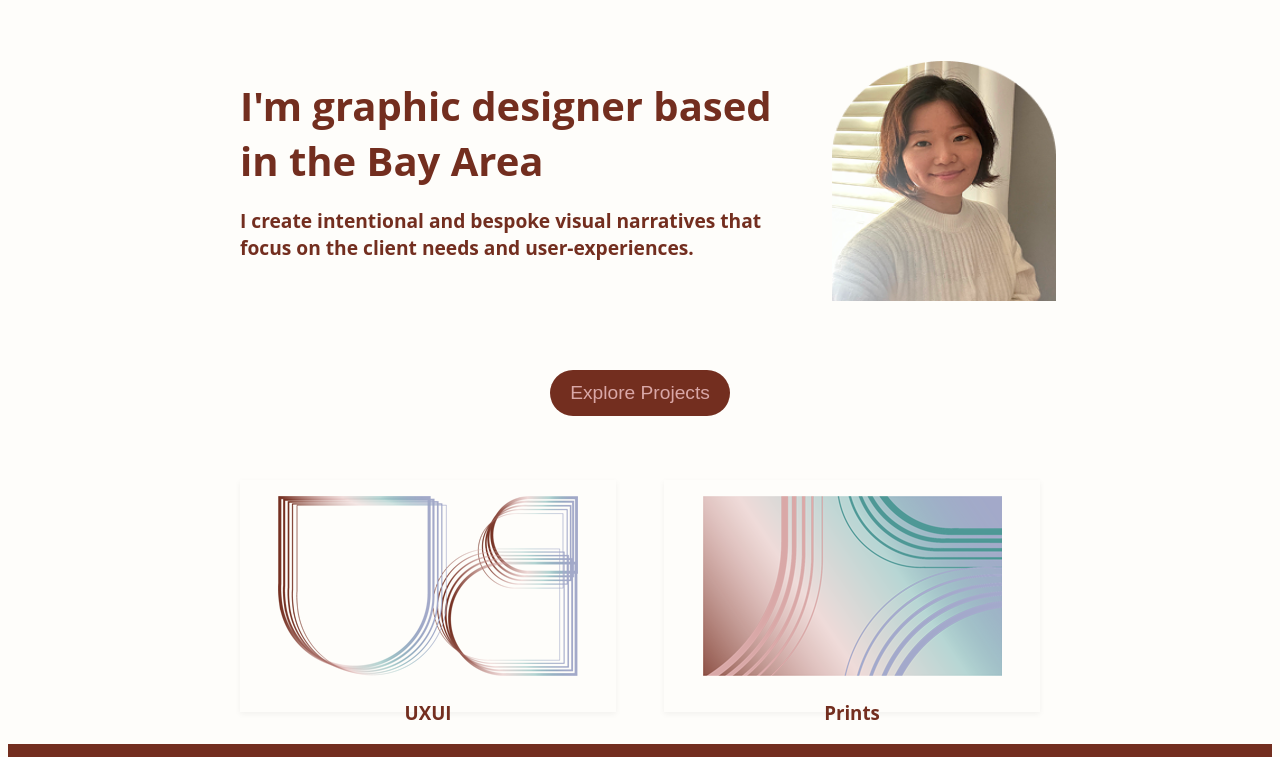
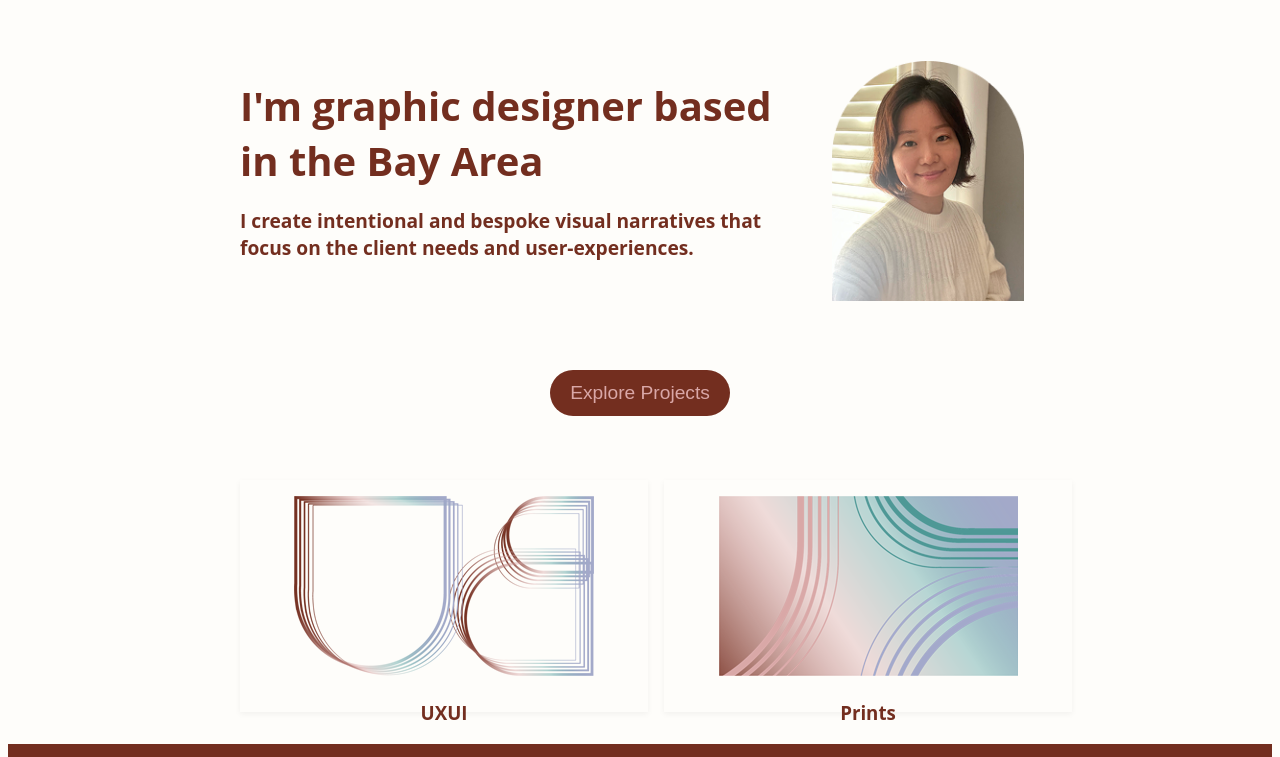
Before and after one commit to eunkyunghan/ehan, a plain HTML site: page index.html in a window 1280 px wide. Shown: the part 104-861 px from the top of the page. Drawn offline with Linux system fonts and the light colour scheme.

Commit message:
Update style.css

```diff
--- a/style.css
+++ b/style.css
@@ -118,7 +118,6 @@ footer {
 .portrait img {
     max-width: 300px;
     max-height: 240px;
-    width: 100%;
     border-radius: 0px;
     padding: 1rem;
 }
@@ -136,6 +135,10 @@ footer {
     box-shadow: 0 2px 6px rgba(0, 0, 0, 0.05);
     text-align: center;
     height: 200px;
+}
+
+.project {
+    width: 100%
 }
 
 .project:hover {
```
